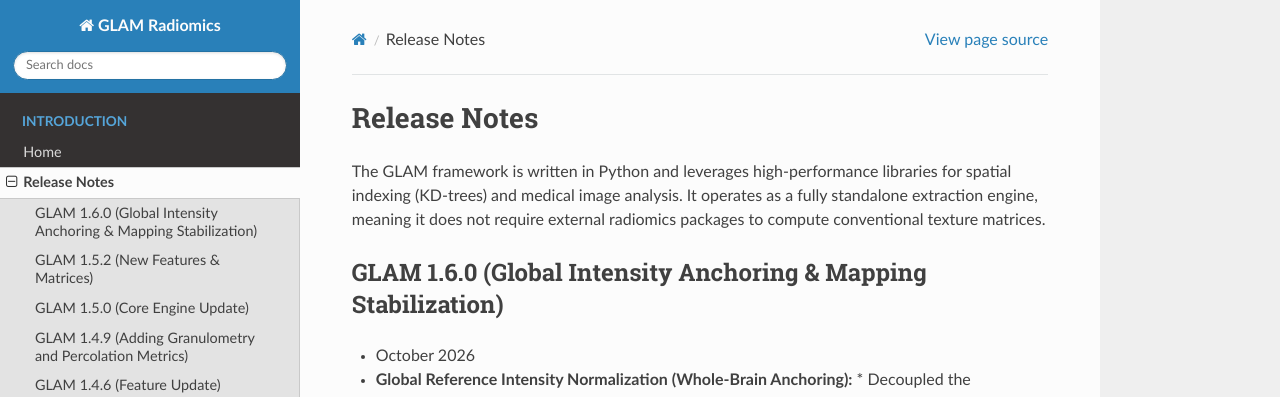
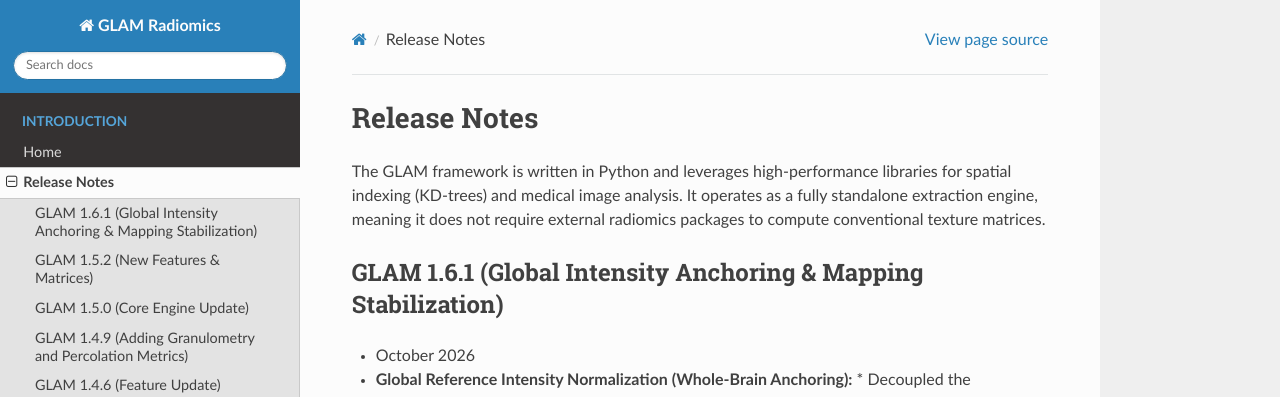
Before and after one commit to yurivelichko/glam-radiomics, a Sphinx documentation site: the page built from docs/source/releasenotes.rst, in a window 1280 px wide and 900 px high. Shown: the top 397 px of the window. Built offline with Sphinx 7.4.7 and the Read the Docs theme 3.1.0, drawn with Linux system fonts in a browser that asks for light colours.

Commit message:
GLAM version 1.6.1 release

```diff
--- a/docs/source/releasenotes.rst
+++ b/docs/source/releasenotes.rst
@@ -3,7 +3,7 @@ Release Notes
 
 The GLAM framework is written in Python and leverages high-performance libraries for spatial indexing (KD-trees) and medical image analysis. It operates as a fully standalone extraction engine, meaning it does not require external radiomics packages to compute conventional texture matrices.
 
-GLAM 1.6.0 (Global Intensity Anchoring & Mapping Stabilization)
+GLAM 1.6.1 (Global Intensity Anchoring & Mapping Stabilization)
 ---------------------------------------------------------------
 - October 2026
 - **Global Reference Intensity Normalization (Whole-Brain Anchoring):**
--- a/pyproject.toml
+++ b/pyproject.toml
@@ -4,7 +4,7 @@ build-backend = "setuptools.build_meta"
 
 [project]
 name = "glam-radiomics"
-version = "1.6.0"
+version = "1.6.1"
 authors = [
   { name = "Yuri Velichko", email = "y-velichko@northwestern.edu" },
 ]
```
Also changed, not shown: README.md (+1 -1 lines), 1 other file.
